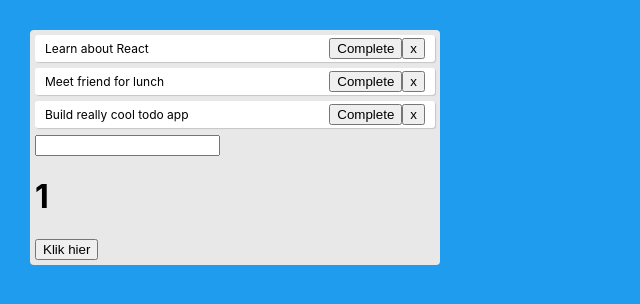
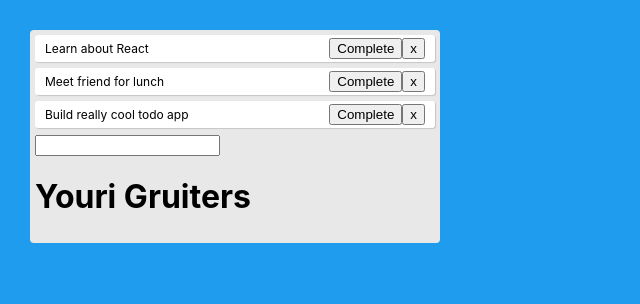
Before and after one commit to yourigruiters/react-to-do, a React (Create React App) app: page / in a window 1280 px wide. Shown: the top 304 px of the page, without its empty margins (0-640 px from the left). Built offline with nearby package versions, Linux system fonts and the light colour scheme.

Commit message:
test (#1)

```diff
--- a/src/components/heading/Heading.jsx
+++ b/src/components/heading/Heading.jsx
@@ -1,16 +1,9 @@
 import React, { useState, useEffect } from "react";
 
 const Heading = ({ beginNaam }) => {
-  const [naam, setNaam] = useState(0);
-
-  useEffect(() => {
-    setNaam(beginNaam);
-  }, []);
-
   return (
     <div>
-      <h1>{naam}</h1>
-      <button onClick={() => setNaam(naam + 1)}>Klik hier</button>
+      <h1>Youri Gruiters</h1>
     </div>
   );
 };
```
